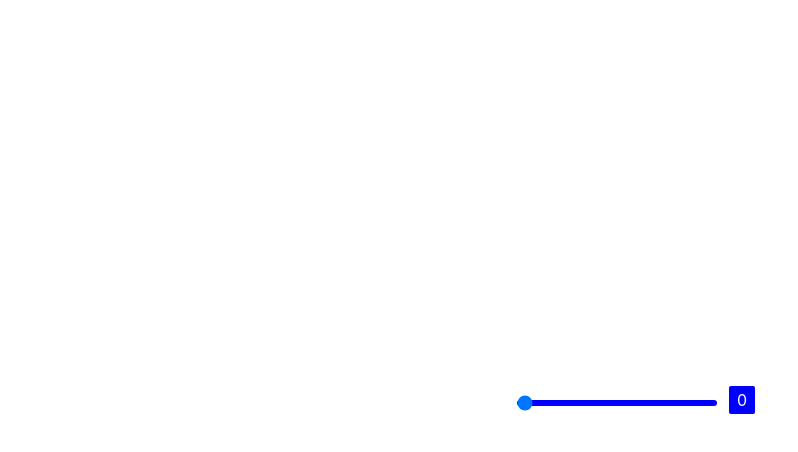
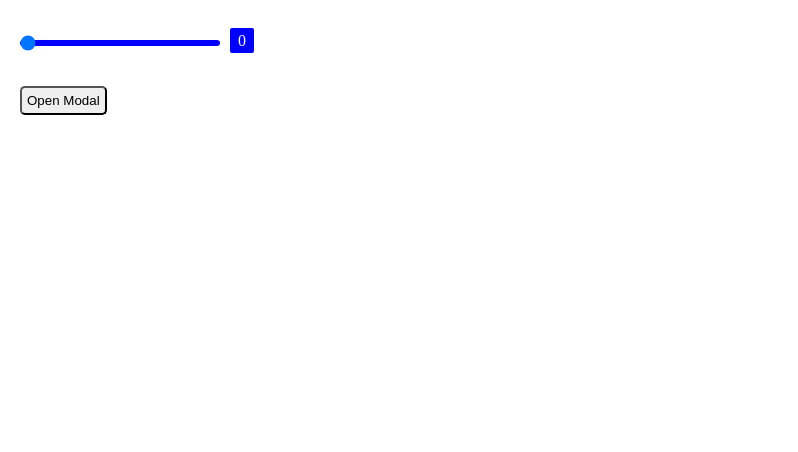
Before and after one commit to vladcimpianu/react-ui-components, a React (Create React App) app: page / in a window 1280 px wide. Shown: the top 452 px of the page, without its empty margins (0-798 px from the left). Built offline with nearby package versions, Linux system fonts and the light colour scheme.

Commit message:
added modal

```diff
--- a/src/App.css
+++ b/src/App.css
@@ -1,7 +1,9 @@
-body {
-  width: auto;
-  height: 800px;;
-  display: flex;
+.App {
+  width: 100%;
+  height: 800px;
+  margin: 0 auto;
+  padding: 20px;
   justify-content: center;
   align-items: center;
+  box-shadow: border-box;
 }
--- a/src/App.js
+++ b/src/App.js
@@ -1,13 +1,16 @@
 import React from 'react';
 import Range from './components/Range';
+import Modal from './components/Modal';
 import './components/range.css';
+import './components/modal.css';
 import './App.css';
 
 class App extends React.Component {
   constructor(props) {
     super(props);
     this.state = {
-      rangeVal: 0
+      rangeVal: 0,
+      isOpen: false
     }
     this.updateRange = this.updateRange.bind(this);
   }
@@ -21,8 +24,18 @@ class App extends React.Component {
   render() {
     const { rangeVal } = this.state;
     return (
-      <div>
+      <div className='App'>
         <Range range={rangeVal} updateRange={this.updateRange}/>
+        <button
+          className='modal-btn'
+          onClick={ (e) => this.setState({ isOpen: true })}>
+        Open Modal
+        </button>
+        <Modal
+          isOpen={this.state.isOpen}
+          onClose={ (e) => this.setState({ isOpen: false })}
+        >Lorem ipsum id semper risus in hendrerit gravida rutrum quisque non tellus orci ac auctor augue mauris augue neque gravida in fermentum et sollicitudin ac orci phasellus egestas tellus rutrum tellus pellentesque
+        </Modal>
       </div>
     )
   }
--- /dev/null
+++ b/src/components/Modal.js
@@ -0,0 +1,23 @@
+import React, { Component } from 'react'
+
+
+class Modal extends Component{
+    render(){
+        let modal;
+        if (!this.props.isOpen){
+            modal = null;
+        } else {
+            modal = (
+            <div className='modal-box'>
+                <button className='modal-close-btn' onClick={this.props.onClose}>X</button>
+                <div>{this.props.children}</div>
+            </div>
+            )
+        }
+        return(
+        <div>{modal}</div>
+        )
+    }
+};
+
+export default Modal;
--- /dev/null
+++ b/src/components/modal.css
@@ -0,0 +1,38 @@
+
+.modal-btn {
+    margin: 20px 0;
+    padding: 5px;
+    border-radius: 5px;
+    outline: none;
+    cursor: pointer;
+}
+
+.modal-box {
+    width: 400px;
+    height: 400px;
+    max-width: 100%;
+    margin: 0 auto;
+    position: fixed;
+    left: 50%;
+    top: 50%;
+    background-color: #999;
+    padding: 10px 20px 40px;
+    border-radius: 8px;
+    display: flex;
+    flex-direction: column;
+    transform: translate(-50%, -50%);
+    z-index: 6;
+    opacity: .95;
+}
+
+.modal-close-btn {
+    background-color: rgb(255, 0, 0);
+    color: #fff;
+    outline: none;
+    width: 30px;
+    margin-bottom: 15px;
+    padding: 4px 8px;
+    border-radius: 50%;
+    border: none;
+    cursor: pointer;
+}
--- a/src/components/range.css
+++ b/src/components/range.css
@@ -1,4 +1,5 @@
 .range {
+    margin: 20px 0;
     -webkit-appearance: none;
     background: #0000ff;
     height: 6px;
--- a/src/index.css
+++ b/src/index.css
@@ -1,13 +1,5 @@
-body {
+* {
   margin: 0;
-  font-family: -apple-system, BlinkMacSystemFont, 'Segoe UI', 'Roboto', 'Oxygen',
-    'Ubuntu', 'Cantarell', 'Fira Sans', 'Droid Sans', 'Helvetica Neue',
-    sans-serif;
-  -webkit-font-smoothing: antialiased;
-  -moz-osx-font-smoothing: grayscale;
+  padding: 0;
+  box-sizing: border-box;
 }
-
-code {
-  font-family: source-code-pro, Menlo, Monaco, Consolas, 'Courier New',
-    monospace;
-}
```
